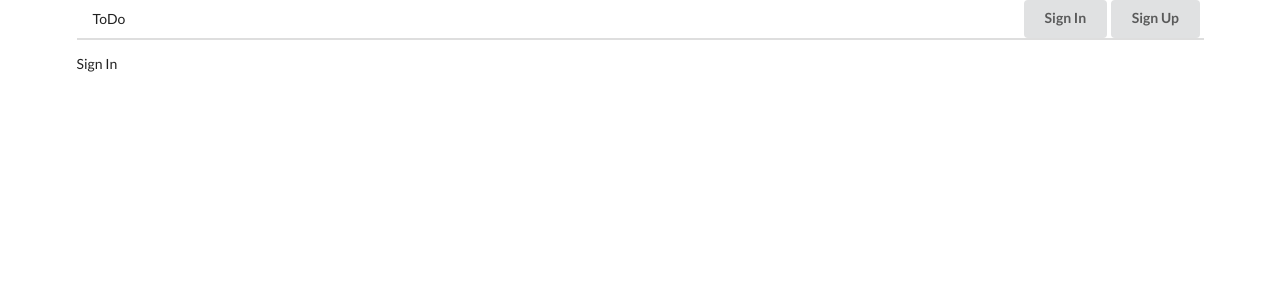
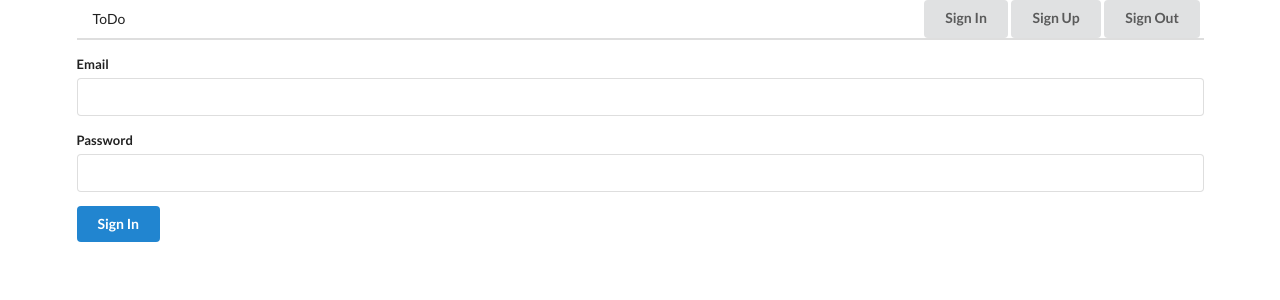
Before and after one commit to jima-r20/react-todo, a React (Create React App) app in the folder todos/: page /signin in a window 1280 px wide. Shown: the top 300 px of the page. Built offline with nearby package versions, Linux system fonts and the light colour scheme.

Commit message:
ログイン機能の実装

```diff
--- a/todos/src/components/ authentication/SignIn.js
+++ b/todos/src/components/ authentication/SignIn.js
@@ -1,7 +1,47 @@
 import React from 'react';
+import { useForm } from 'react-hook-form';
+import history from '../../history';
+import { connect } from 'react-redux';
+
+import baseUrl from '../../apis/baseUrl';
 
 const SignIn = () => {
-  return <div>Sign In</div>;
+  const { register, errors, handleSubmit } = useForm();
+
+  const onSubmit = async (formValues) => {
+    const { email, password } = formValues;
+    // ログインフォームのemailをREST APIのログイン処理ようにusernameに変更
+    // /api/login/にログインのリクエストを送信し、レスポンスを取得
+    // sessionStorageにセッション情報を格納
+    // ログイン成功後、ToDoリストのページに遷移
+    const params = { username: email, password };
+    const response = await baseUrl.post('/api/login/', params);
+    sessionStorage.setItem('userId', response.data.id);
+    sessionStorage.setItem('token', response.data.token);
+    history.push('/todo');
+
+    // isSignedIn的なstateを変更するためのactionがほしい
+  };
+
+  return (
+    <form className="ui form" onSubmit={handleSubmit(onSubmit)}>
+      <div className="field">
+        <label>Email</label>
+        <input name="email" ref={register({ required: true })} />
+      </div>
+      <div className="field">
+        <label>Password</label>
+        <input
+          type="password"
+          name="password"
+          ref={register({ required: true })}
+        />
+      </div>
+      <button className="ui button primary" type="submit">
+        Sign In
+      </button>
+    </form>
+  );
 };
 
 export default SignIn;
--- a/todos/src/components/App.js
+++ b/todos/src/components/App.js
@@ -5,6 +5,7 @@ import MainPage from './pages/MainPage';
 import SignUp from './ authentication/SignUp';
 import SignUpResult from './ authentication/SignUpResult';
 import SignIn from './ authentication/SignIn';
+import TodoList from './todos/TodoList';
 import history from '../history';
 
 const App = () => {
@@ -18,6 +19,7 @@ const App = () => {
             <Route path="/signup" exact component={SignUp} />
             <Route path="/signup/result" exact component={SignUpResult} />
             <Route path="/signin" exact component={SignIn} />
+            <Route path="/todo" exact component={TodoList} />
           </Switch>
         </div>
       </Router>
--- a/todos/src/components/Header.js
+++ b/todos/src/components/Header.js
@@ -2,6 +2,11 @@ import React from 'react';
 import { Link } from 'react-router-dom';
 
 const Header = () => {
+  //あとで消す -> sign outの処理はactionに
+  const handleSignOut = () => {
+    sessionStorage.clear();
+  };
+
   return (
     <div className="ui secondary pointing menu">
       <Link to="/" className="item">
@@ -14,6 +19,9 @@ const Header = () => {
         <Link to="/signup" className="ui button">
           Sign Up
         </Link>
+        <Link to="/" className="ui button" onClick={handleSignOut}>
+          Sign Out
+        </Link>
       </div>
     </div>
   );
--- /dev/null
+++ b/todos/src/components/todos/TodoList.js
@@ -0,0 +1,7 @@
+import React from 'react';
+
+const TodoList = () => {
+  return <div>Todo List</div>;
+};
+
+export default TodoList;
```
